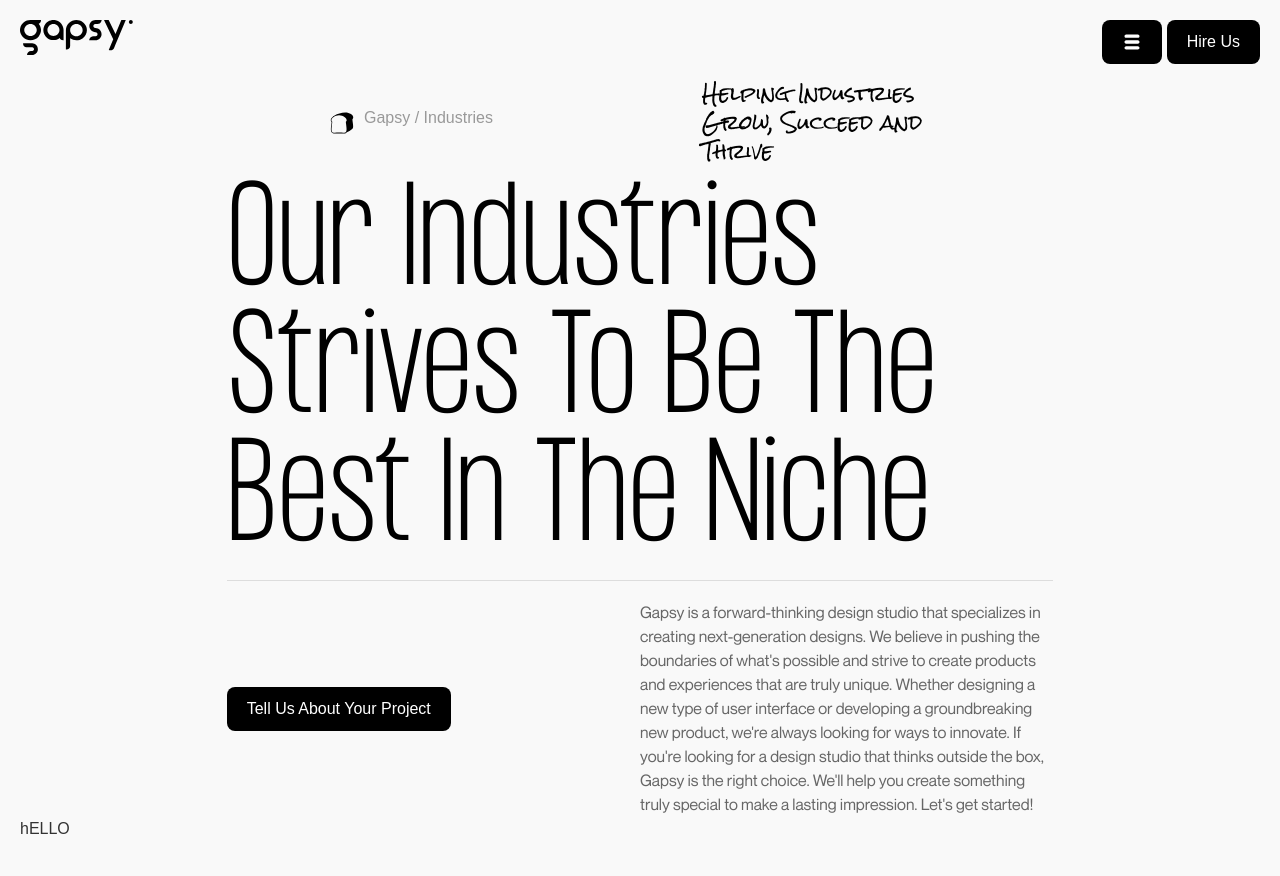
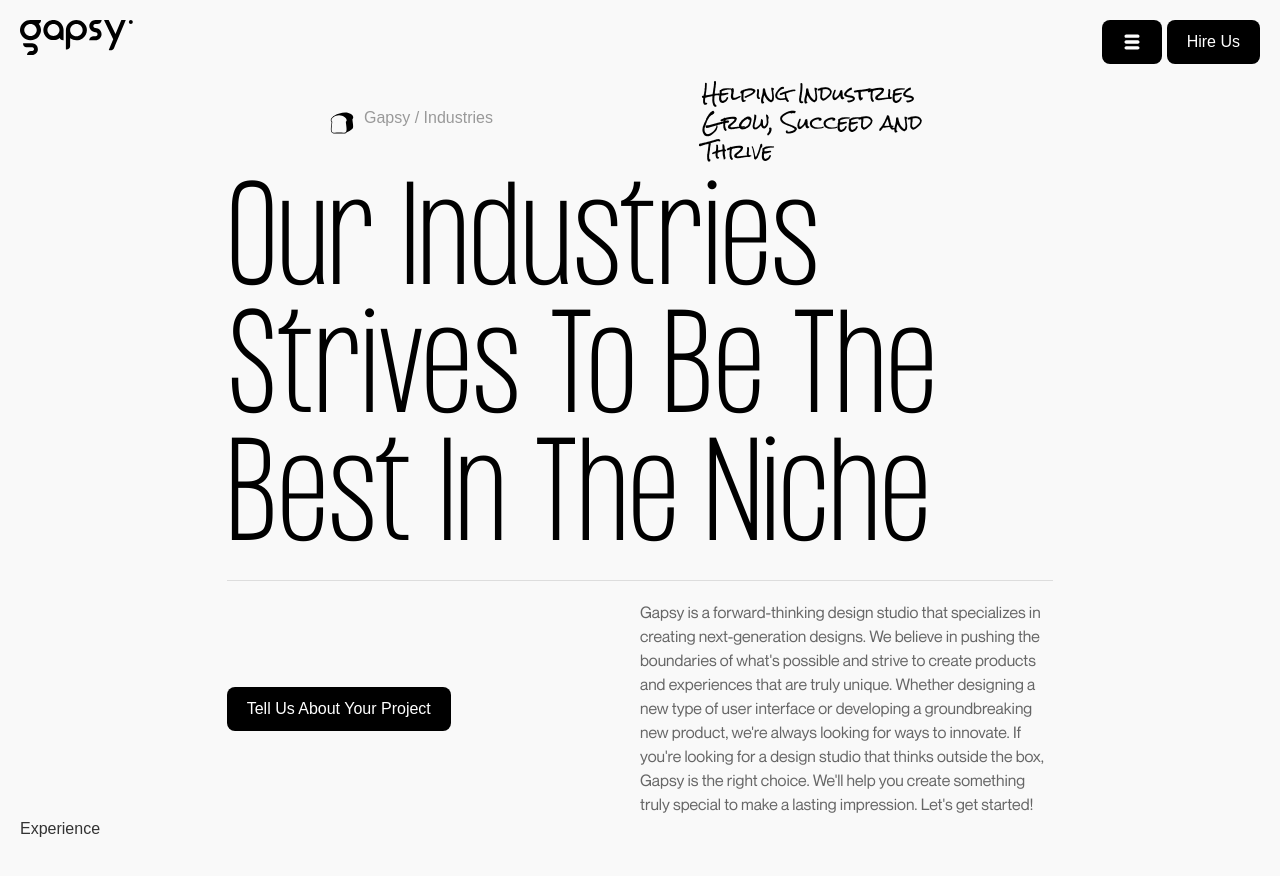
Before and after one commit to mustafanodesole/gapsystudio, a React (Vite) app: page /industries in a window 1280 px wide. Shown: the top 876 px of the page. Built offline with nearby package versions, Linux system fonts and the light colour scheme.

Commit message:
industry pages in progress

```diff
--- a/src/components/Industries.jsx
+++ b/src/components/Industries.jsx
@@ -46,7 +46,7 @@ const Industries = () => {
 const Experience = ({heading, videoUrl , subHeading , description }) => {
   return (
     <div>
-        hELLO
+        Experience
     </div>
   )
 }
```
Also changed, not shown: 85 other files (tests, documents, lock files or other folders).
